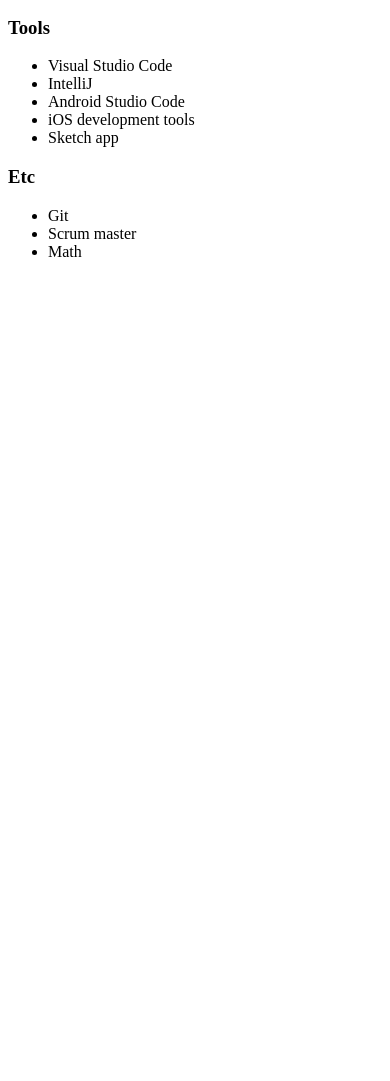
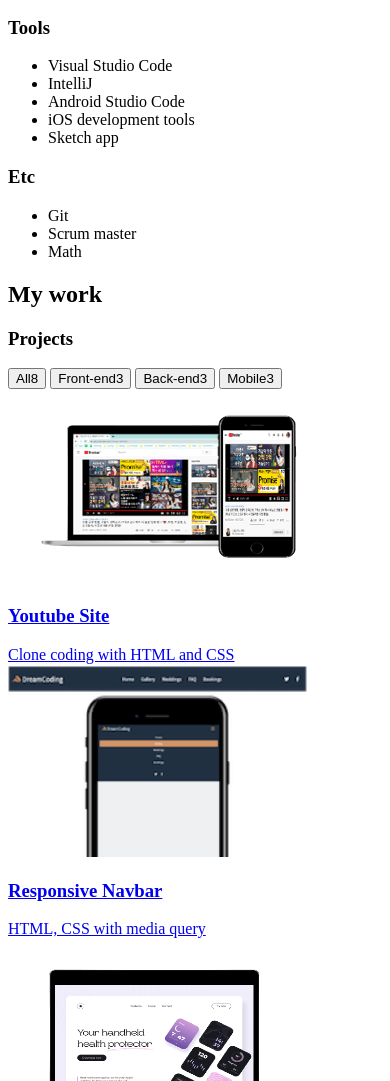
Before and after one commit to whitejh/Portfolio, a plain HTML site: page index.html in a window 390 px wide. Shown: the part 2576-3657 px from the top of the page. Before the commit the page ends 2853 px from the top, so only its background shows below. Drawn offline with Linux system fonts and the light colour scheme.

Commit message:
HTML: Work

```diff
--- a/index.html
+++ b/index.html
@@ -44,7 +44,6 @@
     <h1 class="home__title">Hello! <br> I'm developer</h1>
     <h3 class="home__description">I'm in the 4th year of KwangWoon University</h3>
     <button class="home__contact">Contact Me</button>
-
   </section>
 
   <!-- About -->
@@ -110,7 +109,6 @@
     <p>
        Experience with all phases of the software...
     </p>
-
     <div class="skillset">
       <div class="skillset__left">
         <h3 class="skillset__title">Skills</h3>
@@ -186,7 +184,88 @@
 
   <!-- Work -->
   <section id="work">
+    <h1>My work</h1>
+    <h3>Projects</h3>
+    <div class="work__categories">
+      <button class="category__btn">
+        All<span class="category__count">8</span>
+      </button>
+      <button class="category__btn">
+        Front-end<span class="category__count">3</span>
+      </button>
+      <button class="category__btn">
+        Back-end<span class="category__count">3</span>
+      </button>
+      <button class="category__btn">
+        Mobile<span class="category__count">3</span>
+      </button>
+    </div>
 
+    <div class="work__projects">
+      <a href="https://github.com/whitejh" class="project" target="blank">
+      <img src="imgs/projects/project1.png" alt="project1" class="project__img">
+      <div class="project__description">
+        <h3>Youtube Site</h3>
+        <span>Clone coding with HTML and CSS</span>
+      </div>
+      </a>
+
+      <a href="https://github.com/whitejh" class="project" target="blank">
+      <img src="imgs/projects/project2.png" alt="project2" class="project__img">
+      <div class="project__description">
+        <h3>Responsive Navbar</h3>
+        <span>HTML, CSS with media query</span>
+      </div>
+      </a>
+
+      <a href="https://github.com/whitejh" class="project" target="blank">
+      <img src="imgs/projects/project3.png" alt="project3" class="project__img">
+      <div class="project__description">
+        <h3>Project</h3>
+        <span>Explanation</span>
+      </div>
+      </a>
+
+      <a href="https://github.com/whitejh" class="project" target="blank">
+      <img src="imgs/projects/project4.png" alt="project4" class="project__img">
+      <div class="project__description">
+        <h3>Project</h3>
+        <span>Explanation</span>
+      </div>
+      </a>
+
+     <a href="https://github.com/whitejh" class="project" target="blank">
+      <img src="imgs/projects/project5.png" alt="project5" class="project__img">
+      <div class="project__description">
+        <h3>Project</h3>
+        <span>Explanation</span>
+      </div>
+      </a>
+
+      <a href="https://github.com/whitejh" class="project" target="blank">
+      <img src="imgs/projects/project6.png" alt="project6" class="project__img">
+      <div class="project__description">
+        <h3>Project</h3>
+        <span>Explanation</span>
+      </div>
+      </a>
+
+      <a href="https://github.com/whitejh" class="project" target="blank">
+      <img src="imgs/projects/project7.png" alt="project7" class="project__img">
+      <div class="project__description">
+        <h3>Project</h3>
+        <span>Explanation</span>
+      </div>
+      </a>
+
+      <a href="https://github.com/whitejh" class="project" target="blank">
+      <img src="imgs/projects/project8.png" alt="project8" class="project__img">
+      <div class="project__description">
+        <h3>Project</h3>
+        <span>Explanation</span>
+      </div>
+      </a>
+    </div>
   </section>
 
   <!-- Testimonials -->
```
Also changed, not shown: imgs/projects/project1.png (added), imgs/projects/project2.png (added), imgs/projects/project3.png (added), imgs/projects/project4.png (added), imgs/projects/project5.png (added), imgs/projects/project6.png (added), imgs/projects/project7.png (added), imgs/projects/project8.png (added). Lines whose indentation alone changed are shown as unchanged.
